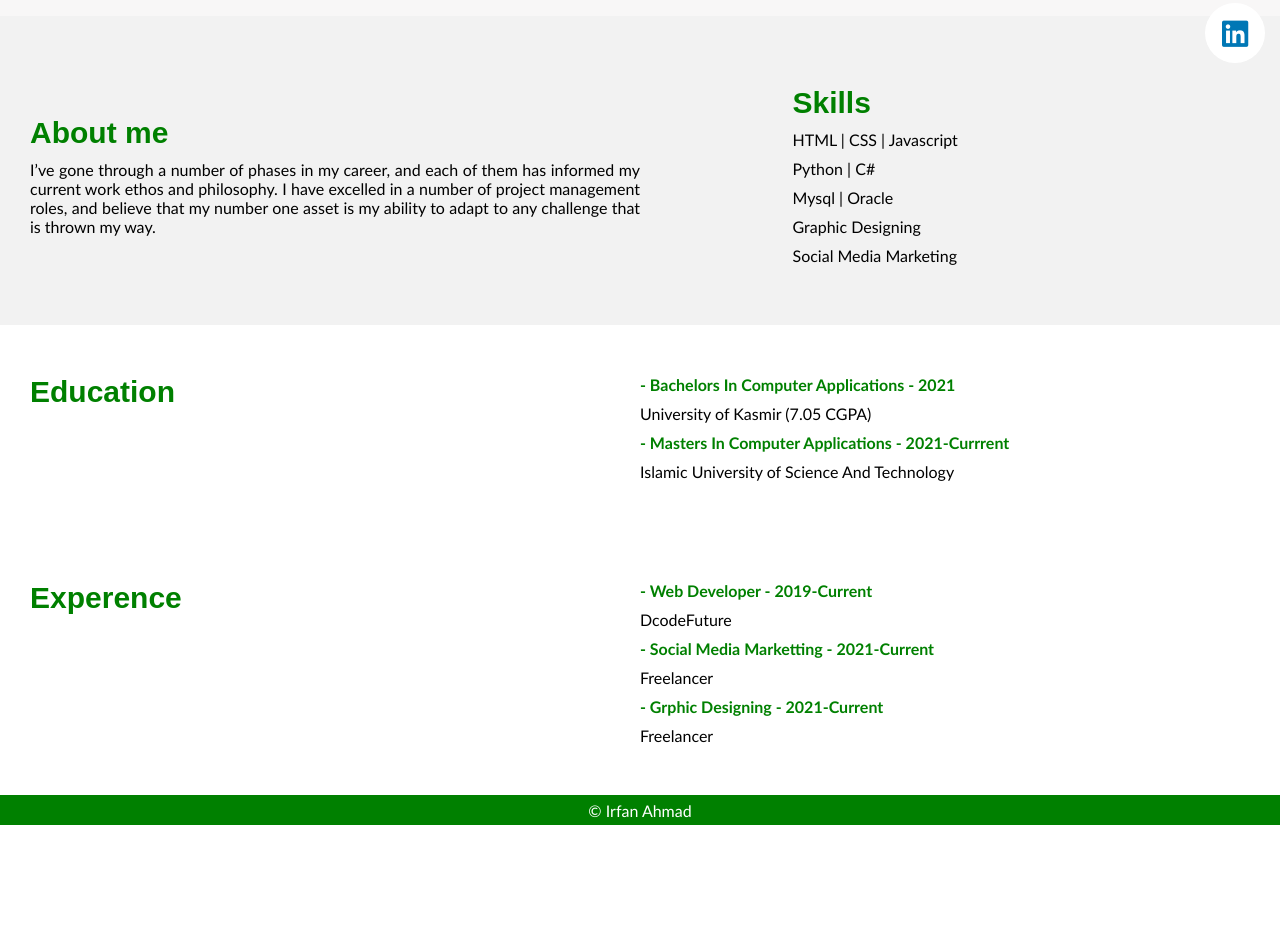
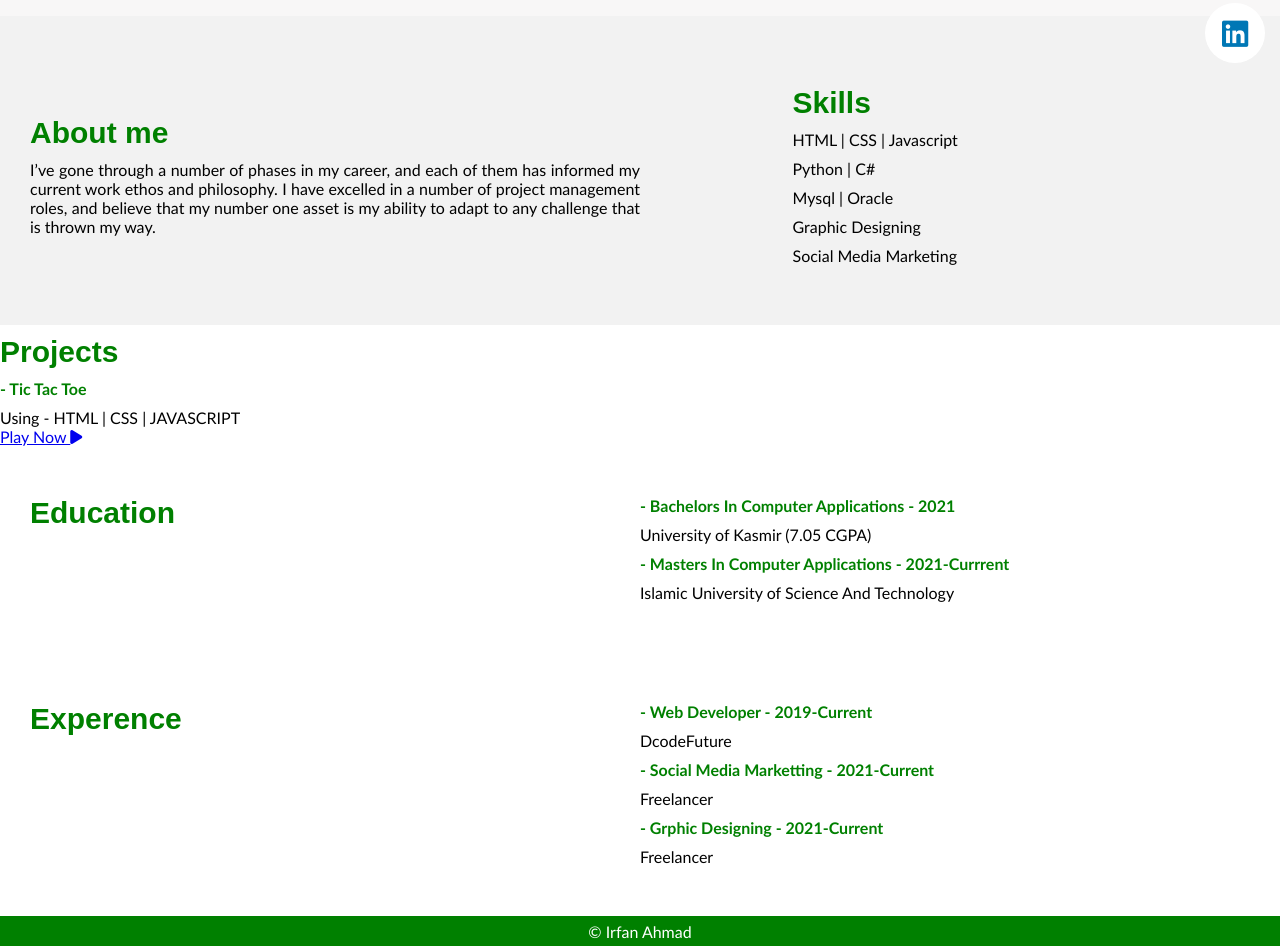
Before and after one commit to hereiamirfan/hereiamirfan.github.io, a plain HTML site: page index.html in a window 1280 px wide. Shown: the part 722-1668 px from the top of the page. Before the commit the page ends 1547 px from the top, so only its background shows below. Drawn offline with Linux system fonts and the light colour scheme; a web font is replaced by a local one.

Commit message:
Update index.html

```diff
--- a/index.html
+++ b/index.html
@@ -54,6 +54,21 @@
                 </ul>
             </div>
         </div>
+        <div class="project">
+            <div class="ti">
+                <h3 class="title">Projects</h3>
+            </div>
+            <div class="projs">
+                <div class="ttt">
+                    <h4 class="subtitle">- Tic Tac Toe</h4>
+                    Using - HTML | CSS | JAVASCRIPT
+                    <div class="play">
+                        <a href="tictactoe/tictactoe.html">Play Now <i class="fa-solid fa-play"></i></a>
+                    </div>
+                </div>
+
+            </div>
+        </div>
         <div class="edu">
             <div class="tit">
                 <h3 class="title">Education</h3>
```
